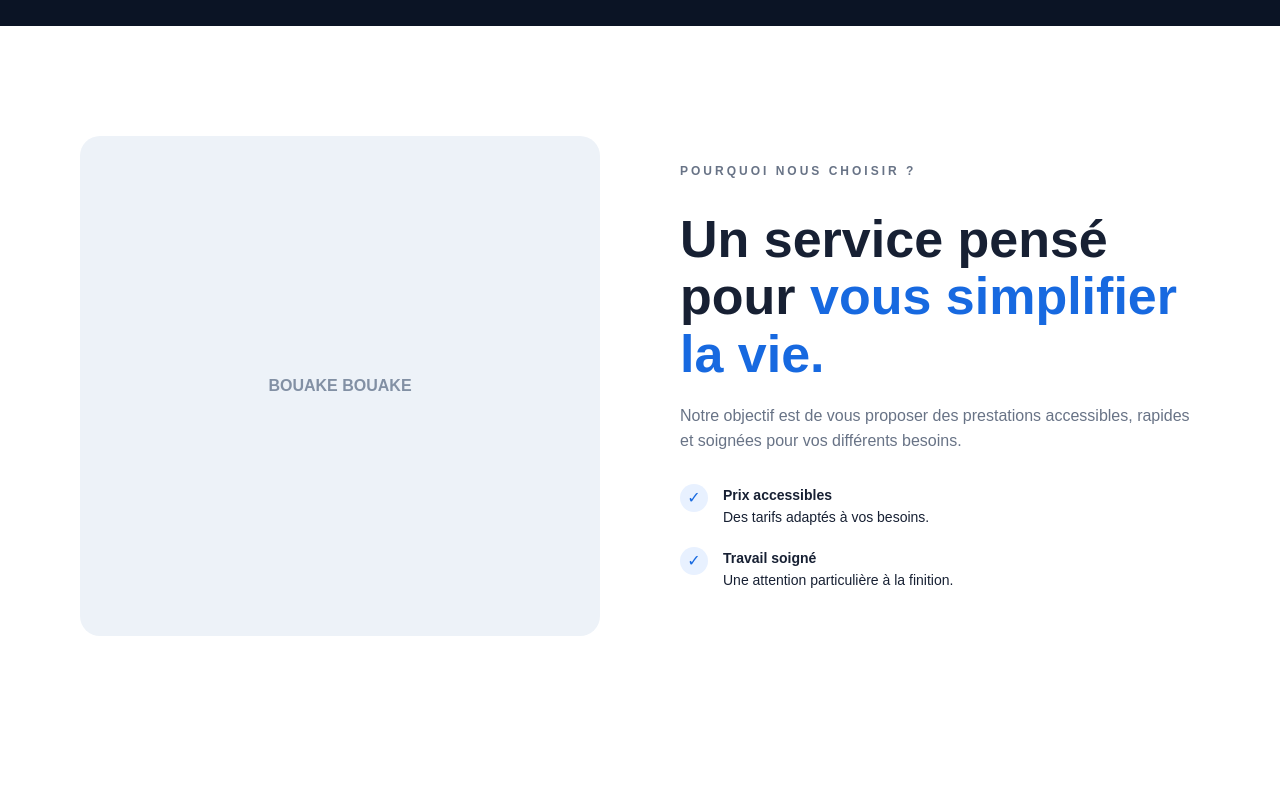
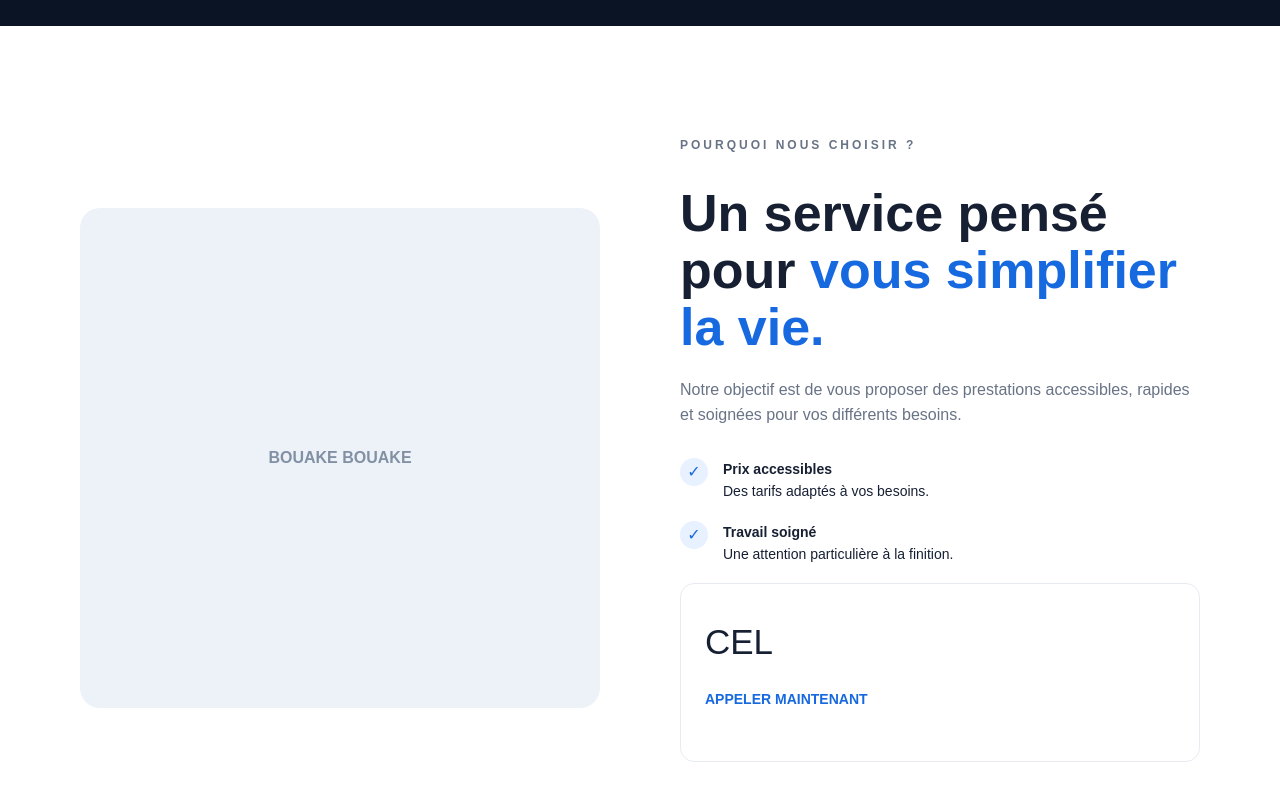
Before and after one commit to simeonkouame92-sys/SITE-CYBER, a plain HTML site: page index.html in a window 1280 px wide. Shown: the part 2546-3346 px from the top of the page. Before the commit the page ends 3292 px from the top, so only its background shows below. Drawn offline with Linux system fonts and the light colour scheme.

Commit message:
Add files via upload

```diff
--- a/index.html
+++ b/index.html
@@ -368,7 +368,10 @@
             <div class="about-image">
 
                 <div class="image-placeholder">
-        <STrong>BOUAKE  BOUAKE</STrong>
+        <STrong>BOUAKE  BOUAKE
+
+        </STrong>
+
                 </div>
 
             </div>
@@ -403,4 +406,20 @@
                         Une attention particulière à la finition.</p>
                     </div>
 
+                <article class="service-card">
+
+                    <div class="service-icon">CEL</div>
+
+
+
+                    <p>
+                        <STrong> <a href="tel:+2250141291373">
+    APPELER MAINTENANT
+</a></STrong>
+                    </p>
+
+
+
+                </article>
+
                     <div>
```
